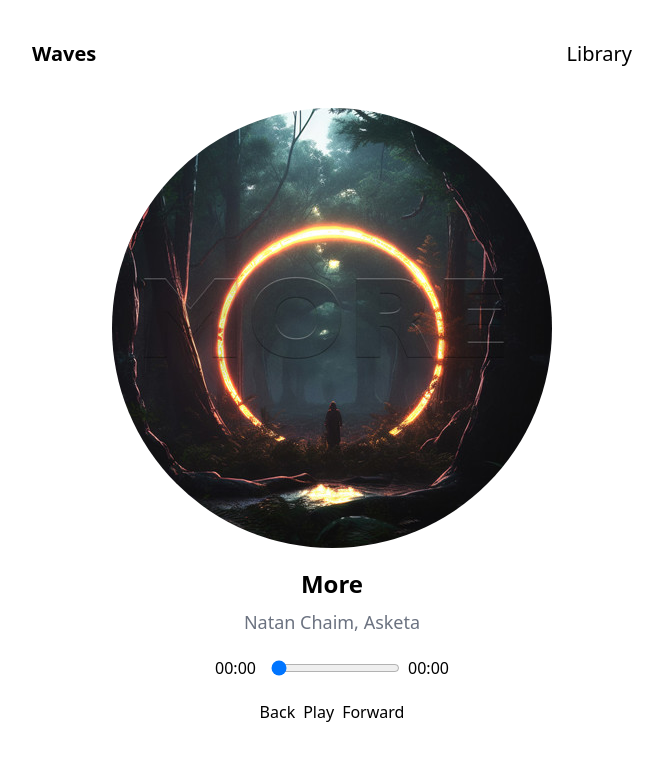
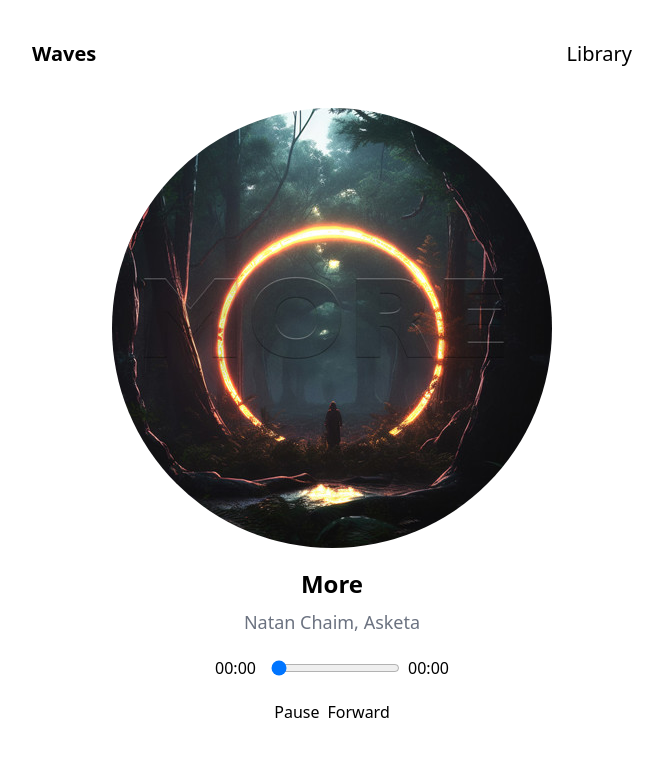
Before and after one commit to JayCodeGitHub/Waves, a React (Vite) app: page / in a window 1280 px wide. Shown: the top 760 px of the page, without its empty margins (308-971 px from the left). Built offline with nearby package versions, Linux system fonts and the light colour scheme.

Commit message:
Fix conditional buttons

```diff
--- a/src/components/player.tsx
+++ b/src/components/player.tsx
@@ -5,7 +5,7 @@ import { usePlayer } from "../hooks/usePlayer";
 const Player = () => {
   const { song } = usePlayer();
 
-  const [isPlaying, setIsPlaying] = useState<boolean>(false);
+  const [isPlaying, setIsPlaying] = useState<boolean>(true);
   const [duration, setDuration] = useState<number>(0);
   const [currnetTime, setCurrentTime] = useState<number>(0);
 
@@ -17,6 +17,11 @@ const Player = () => {
       audioPlayer.current.onloadedmetadata = () => {
         const seconds = Math.floor(audioPlayer.current?.duration || 0);
         setDuration(seconds);
+        if (!audioPlayer.current!.paused) {
+          setIsPlaying(true);
+        } else {
+          setIsPlaying(false);
+        }
         if (progressBar.current != null) {
           progressBar.current!.max = seconds.toString();
         }
@@ -70,6 +75,7 @@ const Player = () => {
           ref={audioPlayer}
           src={Songs[song].song}
           controls
+          autoPlay
           onTimeUpdate={handleTimeUpdate}
           className="hidden"
           onEnded={() => setIsPlaying(false)}
@@ -81,16 +87,17 @@ const Player = () => {
             type="range"
             defaultValue={0}
             onChange={handleSliderChange}
+            className=""
           />
           <div>{calculateTime(duration)}</div>
         </div>
       </div>
       <div className="flex gap-2">
-        <button>Back</button>
+        {Songs[song].id > 0 ? <button>Back</button> : null}
         <button onClick={togglePlayPause}>
           {isPlaying ? "Pause" : "Play"}
         </button>
-        <button>Forward</button>
+        {Songs[song].id < Songs.length - 1 ? <button>Forward</button> : null}
       </div>
     </div>
   );
```
